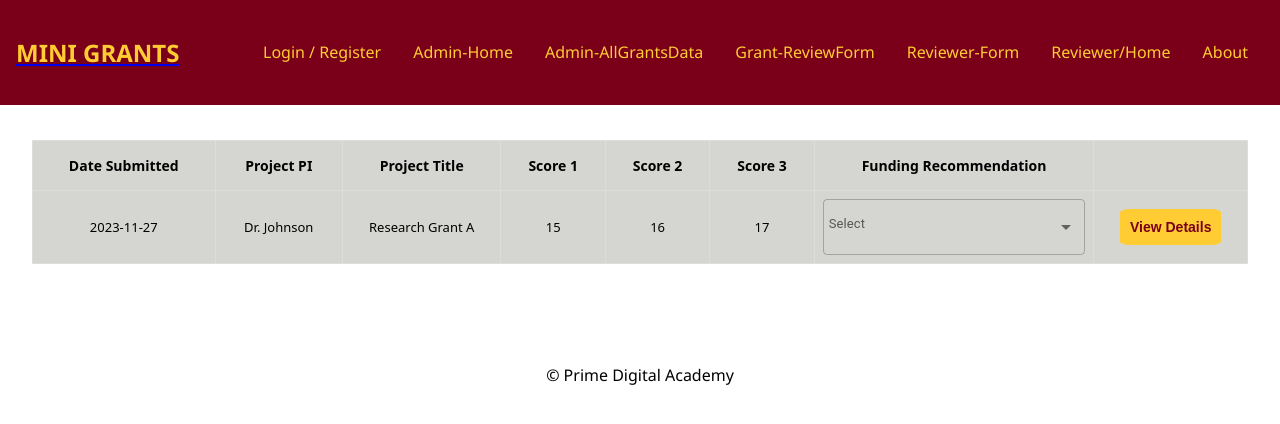
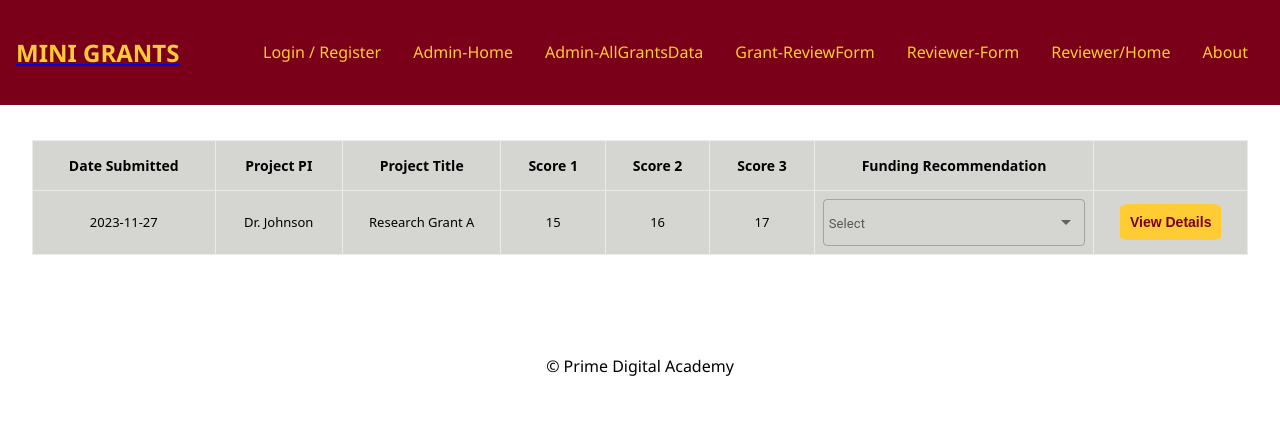
Before and after one commit to n-greensweig/mini-grants-IonE, a React (Create React App) app: page /#/scoredreviews in a window 1280 px wide. Shown: the top 424 px of the page. Built offline with nearby package versions, Linux system fonts and the light colour scheme; no server answers.

Commit message:
added MUI and styling for table/form

```diff
--- a/src/components/ScoredReviews/ScoredReviews.css
+++ b/src/components/ScoredReviews/ScoredReviews.css
@@ -10,7 +10,7 @@
 
 .scoresTable th, .scoresTable td {
     text-align: center;
-    border: 1px solid #ddd;
+    border: 1.5px solid #ebebeb;
     /* width: 20%; */
 }
 
@@ -24,8 +24,14 @@
     font-size: 13px;
 }
 
-#select-label, #menu-item {
+#select-label {
     font-size: 13px;
+}
+
+#funding-selection {
+    font-size: 13px;
+    padding: 12px;
+    margin: 0px;
 }
 
 .scoresTable button {
--- a/src/components/ScoredReviews/ScoredReviews.jsx
+++ b/src/components/ScoredReviews/ScoredReviews.jsx
@@ -38,6 +38,7 @@ function ScoredReviews() {
     const selectFunding = (event) => {
         setFunding(event.target.value);
     }
+    console.log(funding);
 
     return (
         <table className="scoresTable">
@@ -67,14 +68,14 @@ function ScoredReviews() {
                                 <InputLabel id="select-label">Select</InputLabel>
                                 <Select
                                     labelId="select-label"
-                                    id="demo-simple-select"
+                                    id="funding-selection"
                                     value={funding}
                                     label="Select"
-                                    onChange={setFunding}
-                                    >
-                                    <MenuItem className="menu-item" value={10}>Full</MenuItem>
-                                    <MenuItem className="menu-item" value={20}>Per Availability</MenuItem>
-                                    <MenuItem className="menu-item" value={30}>Not Recommended</MenuItem>
+                                    onChange={selectFunding}
+                                >
+                                    <MenuItem id="funding-selection" value={'Full'}>Full</MenuItem>
+                                    <MenuItem id="funding-selection" value={'Per Availability'}>Per Availability</MenuItem>
+                                    <MenuItem id="funding-selection" value={'Not Recommended'}>Not Recommended</MenuItem>
                                 </Select>
                             </FormControl>
                         </td>
```
